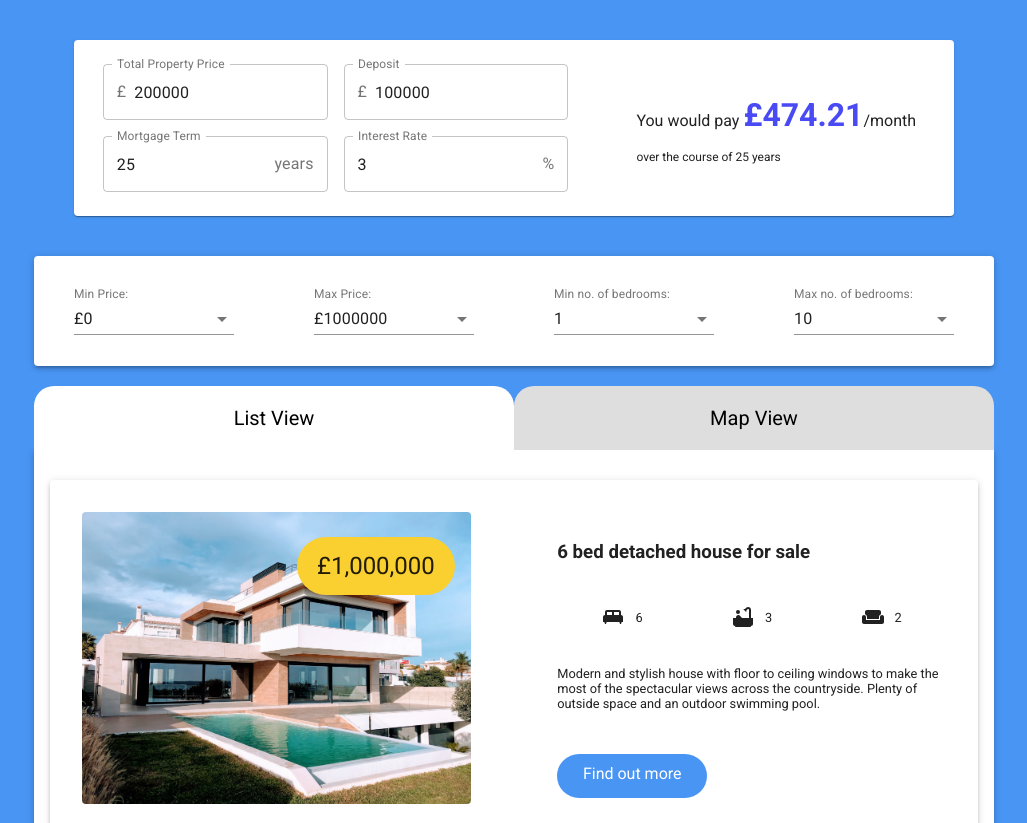
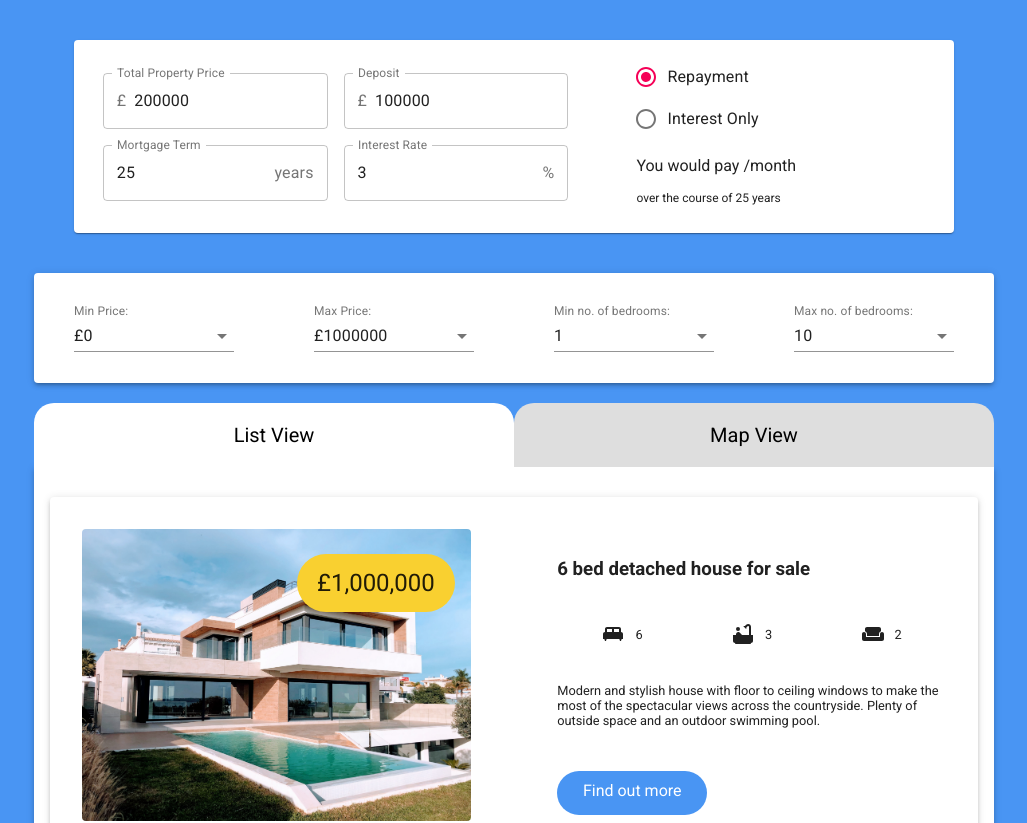
Before and after one commit to LauraToddCode/property-app, a React (Create React App) app: page /property-app in a window 1280 px wide. Shown: the top 823 px of the page, without its empty margins (126-1153 px from the left). Built offline with nearby package versions, Linux system fonts and the light colour scheme.

Commit message:
Added radio buttons to Mortgage Calculator

```diff
--- a/src/Components/MortgageCalculator.js
+++ b/src/Components/MortgageCalculator.js
@@ -3,6 +3,9 @@ import Paper from '@material-ui/core/Paper';import clsx from 'clsx';
 import { makeStyles } from '@material-ui/core/styles';
 import InputAdornment from '@material-ui/core/InputAdornment';
 import TextField from '@material-ui/core/TextField';
+import Radio from '@material-ui/core/Radio';
+import RadioGroup from '@material-ui/core/RadioGroup';
+import FormControlLabel from '@material-ui/core/FormControlLabel';
 
 
 // styling for input boxes from Materials UI
@@ -10,6 +13,7 @@ const useStyles = makeStyles((theme) => ({
     root: {
       display: 'flex',
       flexWrap: 'wrap',
+      flexDirection: 'row',
     },
     margin: {
       margin: theme.spacing(1),
@@ -34,6 +38,7 @@ function MortgageCalculator(props) {
         deposit: "100000",
         years: "25",
         interestRate: "3",
+        repaymentType: "Repayments"
     });
 
     // set values on change for input boxes
@@ -41,15 +46,18 @@ function MortgageCalculator(props) {
         setValues({ ...values, [prop]: event.target.value });
     };
 
-    //const depositDoubled = parseInt(values.deposit) * 2
-    let totalMonths = 12 * Number(values.years)
-    let interestPerMonth = Number(values.interestRate/100)/12
-    let interestPerMonthPlus1 = interestPerMonth + 1
-    let interestPowMonths = Math.pow(interestPerMonthPlus1,totalMonths)
-    let numerator = Number(values.propertyPrice - values.deposit)*interestPerMonth*interestPowMonths
-    let denominator = interestPowMonths - 1
-    let result = (numerator/denominator).toFixed(2)
+    let totalMonths = 12 * Number(values.years);
+    let interestPerMonth = Number(values.interestRate/100)/12;
+    let interestPerMonthPlus1 = interestPerMonth + 1;
+    let interestPowMonths = Math.pow(interestPerMonthPlus1,totalMonths);
+    let amountToPay = Number(values.propertyPrice - values.deposit)
+    let numerator = amountToPay*interestPerMonth*interestPowMonths;
+    let denominator = interestPowMonths - 1;
+    let repaymentResult = (numerator/denominator).toFixed(2);
+    let interestResult = amountToPay*interestPerMonth
 
+    const repayment = values.repaymentType == "Repayment" ? "show" : "hide";
+    const interest = values.repaymentType == "Interest" ? "show" : "hide";
 
     return (
         <Paper className={classes.root + " mortgageCalculator"}>
@@ -102,7 +110,14 @@ function MortgageCalculator(props) {
             </div>
 
             <div className="resultContainer">
-                <p>You would pay <span className="mortgageAmount">£{result}</span>/month</p>
+                <RadioGroup aria-label="repaymentType" defaultValue="Repayment" onChange={handleChange("repaymentType")}>
+                    <FormControlLabel name="Repayment" value="Repayment" control={<Radio />} label="Repayment" />
+                    <FormControlLabel name="Interest" value="Interest" control={<Radio />} label="Interest Only" />
+                </RadioGroup>
+                <p className="mortgageLargeText">You would pay
+                    <span className={repayment + " mortgageAmount"}>£{repaymentResult}</span>
+                    <span className={interest + " mortgageAmount"}>£{interestResult}</span> /month
+                </p>
                 <p className="mortgageSmallText">over the course of {values.years} years</p>
             </div>
         </Paper>
--- a/src/stylesheet.css
+++ b/src/stylesheet.css
@@ -155,6 +155,20 @@ body {
     font-size: 2rem;
     color: #494af3;
     font-weight: 600;
+    margin: 0 7px;
+}
+
+.mortgageLargeText {
+    display: flex;
+    align-items: baseline;
+}
+
+.show {
+    display: block;
+}
+
+.hide {
+    display: none;
 }
 
 .googleMap {
```
Also changed, not shown: src/PropertyProfile.js (added, +9 -0 lines).
